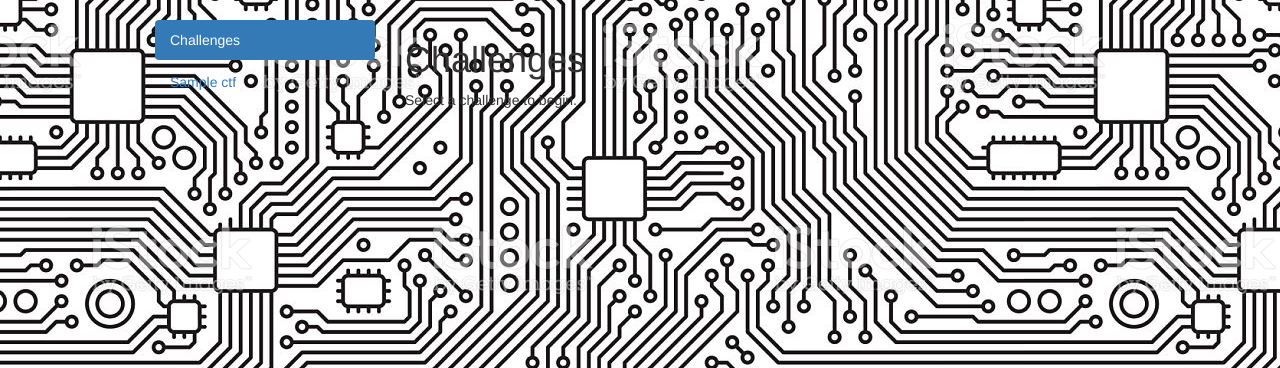
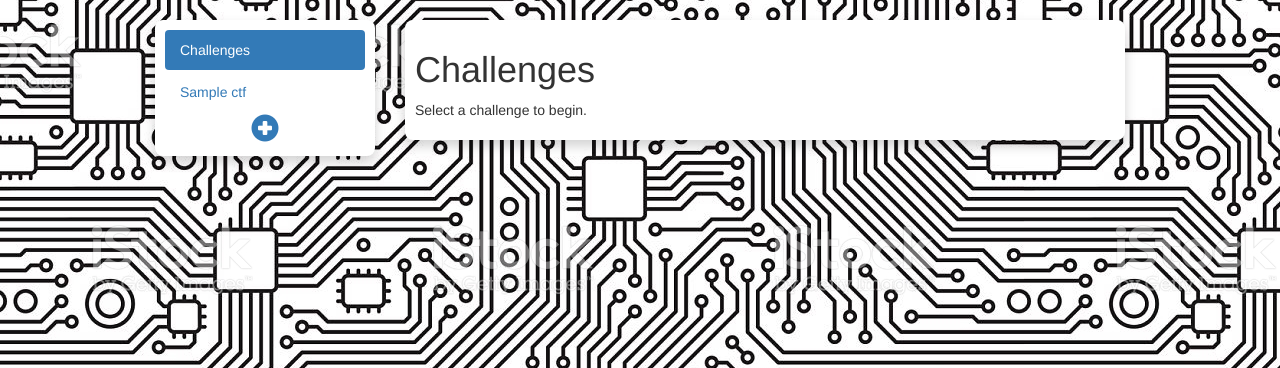
Before and after one commit to Askaholic/csc-web, a Flask app: page /ctf/challenges in a window 1280 px wide. Shown: the part 52-420 px from the top of the page. Run offline with Flask 2, Linux system fonts and the light colour scheme; tables that the repository leaves empty hold one stand-in row (values such as "Sample post"); parts of the project's set-up code (start-up, migrations or seed data) failed here and were passed over; some libraries are stand-ins or nearby versions.

Commit message:
Added some login code, started working on create ctf html elements, added option for blueprints to include their own css and js files located in their static folders

```diff
--- a/csc-flask/app/__init__.py
+++ b/csc-flask/app/__init__.py
@@ -30,6 +30,7 @@ from . import controllers
 from .ctf.models import *
 db.create_all()
 
+
 # generate the layout.html template based on which modules are installed
 @app.before_first_request
 def create_layout_template():
@@ -40,10 +41,19 @@ def create_layout_template():
     # Create the dictionary of installed mods menu items
     mods = []
     for mod in app.iter_blueprints():
-        mods.append({
+        mod_dict = {
             "name": mod.name,
             "nav_entry": mod.get_navbar_entry() if hasattr(mod, "get_navbar_entry") else "",
-            "nav_extension" : mod.get_navbar_extension() if hasattr(mod, "get_navbar_extension") else ""
-        })
+            "nav_extension": mod.get_navbar_extension() if hasattr(mod, "get_navbar_extension") else "",
+        }
+        if hasattr(mod, "get_script"):
+            mod_dict.update({
+                "script": mod.get_script()
+            })
+        if hasattr(mod, "get_css"):
+            mod_dict.update({
+                "css": mod.get_css()
+            })
+        mods.append(mod_dict)
     with open(os.path.join(template_folder, "layout.html"), "w") as layout_template_file:
         layout_template_file.write(template.render(modules=mods))
--- a/csc-flask/app/ctf/__init__.py
+++ b/csc-flask/app/ctf/__init__.py
@@ -24,7 +24,10 @@ class CTFBlueprint(Blueprint):
         '''.format(url_for("ctf.login"), url_for("ctf.challenges"), url_for("ctf.scoreboard"))
         return navbar_entry
 
+    def get_script(self):
+        return "ctf.js"
 
-mod = CTFBlueprint("ctf", __name__, url_prefix="/ctf", template_folder="templates")
+
+mod = CTFBlueprint("ctf", __name__, url_prefix="/ctf", template_folder="templates", static_folder="static")
 
 from . import controllers
--- a/csc-flask/app/ctf/controllers.py
+++ b/csc-flask/app/ctf/controllers.py
@@ -63,7 +63,7 @@ def login():
                     return render_template("ctf/loggedin.html")
                 except:
                     db.session.rollback()
-                    error = "Database failure! Please contact an administrator"
+                    error = "Database failure! Please contact an administrator."
                     raise
         elif create is False or create is None:
             # Check hash
@@ -71,14 +71,18 @@ def login():
             if db_user is None:
                 error = "Login failed, please try again."
             elif bcrypt.checkpw((hashlib.sha256(pasw.encode(), db_user.hash))):
-                session['user'] = user
-                return render_template("ctf/loggedin.html")
+                if db_user.is_active is True:
+                    session['user'] = user
+                    return render_template("ctf/loggedin.html")
+                else:
+                    error = "Login falied, your account is not active. Please contact an administrator."
             else:
-                error = "Login failed, please try again"
+                error = "Login failed, please try again."
     if error is not None:
         return render_template('ctf/login.html', error=error)
     else:
         return render_template('ctf/login.html')
+
 
 @mod.route('/logout')
 def logout():
@@ -88,7 +92,11 @@ def logout():
 
 @mod.route('/challenges')
 def challenges():
-    return render_template('ctf/challenges.html', challenges=get_ctfs())
+    is_admin = False
+    if "username" in session:
+        user = User.query.filter_by(username=session['username']).first()
+        is_admin = user.is_admin
+    return render_template('ctf/challenges.html', challenges=get_ctfs(), is_admin=is_admin)
 
 
 @mod.route('/scoreboard')
--- /dev/null
+++ b/csc-flask/app/ctf/static/ctf.js
@@ -0,0 +1,19 @@
+$(document).ready(
+  function() {
+    $("#add-challenge").click(addCTF);
+
+    $("#create-account").change(
+      function() {
+        target = $(this).attr("data-target");
+        if ($(this).is(":checked"))
+          $(target).show(120);
+        else
+          $(target).hide(120);
+      }
+    );
+  }
+);
+
+function addCTF() {
+  alert("Clicked");
+}
--- a/csc-flask/app/ctf/templates/ctf/challenges.html
+++ b/csc-flask/app/ctf/templates/ctf/challenges.html
@@ -14,17 +14,28 @@
 {% block body %}
 <div class="centered-wrapper">
   <div class="col-md-3">
+    <div class="background">
       <ul class="nav nav-pills nav-stacked">
         <li class="active"><a href="#">Challenges</a></li>
         {% for ch in challenges %}
         <li><a href="#">{{ ch.name }}</a></li>
         {% endfor %}
+        {% if true %}
+        <li>
+          <div class="text-center">
+              <a id="add-challenge" class="glyphicon glyphicon-plus-sign gi-2x" title="Create a new CTF" data-toggle="tooltip" data-placement="bottom" href="#"></a>
+          </div>
+        </li>
+        {% endif %}
       </ul>
+    </div>
   <!-- End first column -->
   </div>
   <div class="col-md-9">
+    <div class="background">
       <h1>Challenges</h1>
       <p>Select a challenge to begin.</p>
+    </div>
   <!-- End second column -->
   </div>
 <!-- End centered-wrapper -->
--- a/csc-flask/app/ctf/templates/ctf/scoreboard.html
+++ b/csc-flask/app/ctf/templates/ctf/scoreboard.html
@@ -23,8 +23,10 @@
   <!-- End first column -->
   </div>
   <div class="col-md-9">
-    <h1>Score Board</h1>
-    <p>Select a challenge to view its scoreboard.</p>
+    <div class="background">
+      <h1>Score Board</h1>
+      <p>Select a challenge to view its scoreboard.</p>
+    </div>
   <!-- End second column -->
   </div>
   <script type="text/javascript" src="//cdnjs.cloudflare.com/ajax/libs/socket.io/1.3.6/socket.io.min.js"></script>
--- a/csc-flask/app/static/cyber.js
+++ b/csc-flask/app/static/cyber.js
@@ -1,21 +1,5 @@
 $(document).ready(
   function() {
-    registerHandlers();
+    $('[data-toggle="tooltip"]').tooltip({ trigger: "hover", delay: { show: 2000 } });
   }
 );
-
-function registerHandlers() {
-  registerCheckboxHandler();
-}
-
-function registerCheckboxHandler() {
-  $("#create-account").change(
-    function() {
-      target = $(this).attr("data-target");
-      if ($(this).is(":checked"))
-        $(target).show(120);
-      else
-        $(target).hide(120);
-    }
-  );
-}
--- a/csc-flask/app/static/style.css
+++ b/csc-flask/app/static/style.css
@@ -2,6 +2,18 @@ html, body {
   height: 100%;
   background-image: url("circuit.jpg");
   background-repeat: repeat;
+}
+
+#add-challenge {
+   text-decoration: none;
+}
+
+.background {
+  background-color: #FFFFFF;
+  border-radius: 8px;
+  padding: 10px;
+  -webkit-box-shadow: 0 6px 12px rgba(0,0,0,.175);
+  box-shadow: 0 6px 12px rgba(0,0,0,.175);
 }
 .canvas-background {
   display: block;
@@ -45,6 +57,18 @@ html, body {
   background-color: #0c5493;
   border-color: #083964;
   color: #9fb3c4;
+}
+.gi-2x {
+  font-size: 2em;
+}
+.gi-3x {
+  font-size: 3em;
+}
+.gi-4x {
+  font-size: 4em;
+}
+.gi-5x {
+  font-size: 5em;
 }
 .navbar-cyber {
   background-color: #0c5493;
--- a/csc-flask/app/templates/base.html
+++ b/csc-flask/app/templates/base.html
@@ -1,13 +1,22 @@
 <!DOCTYPE html>
 <html>
   <head>
-    <link rel="shortcut icon" href="{% raw %}{{ url_for('index', _external=True) }}{% endraw %}static/favicon.ico" type="image/x-icon">
-    <link rel="icon" href="{% raw %}{{ url_for('index', _external=True) }}{% endraw %}static/favicon.ico" type="image/x-icon">
+    <link rel="shortcut icon" href="{% raw %}{{ url_for('static', _external=True, filename='favicon.ico') }}{% endraw %}" type="image/x-icon">
+    <link rel="icon" href="{% raw %}{{ url_for('static', _external=True, filename='favicon.ico') }}{% endraw %}" type="image/x-icon">
     <link rel="stylesheet" href="https://maxcdn.bootstrapcdn.com/bootstrap/3.3.7/css/bootstrap.min.css">
-    <link rel="stylesheet" href="{% raw %}{{ url_for('index', _external=True) }}{% endraw %}static/style.css">
+    <link rel="stylesheet" href="{% raw %}{{ url_for('static', _external=True, filename='style.css') }}{% endraw %}">
     <script src="https://ajax.googleapis.com/ajax/libs/jquery/3.2.1/jquery.min.js"></script>
     <script src="https://maxcdn.bootstrapcdn.com/bootstrap/3.3.7/js/bootstrap.min.js"></script>
-    <script src="{% raw %}{{ url_for('index', _external=True) }}{% endraw %}static/cyber.js"></script>
+    <script src="{% raw %}{{ url_for('static', _external=True, filename='cyber.js') }}{% endraw %}"></script>
+    {# Add any custom css or javascript from installed modules #}
+    {% for mod in modules %}
+      {% if mod.script is defined %}
+      <script src="{% raw %}{{ url_for('{% endraw %}{{ mod.name }}{% raw %}.static', _external=True, filename='{% endraw %}{{ mod.script }}{% raw %}') }}{% endraw %}"></script>
+      {% endif %}
+      {% if mod.css is defined %}
+      <link rel="{% raw %}{{ url_for('{% endraw %}{{ mod.name }}{% raw %}.static', _external=True, filename='{% endraw %} {{ mod.css }}{% raw %}') }}{% endraw %}"></script>
+      {% endif %}
+    {% endfor %}
     <meta name="viewport" content="width=device-width, initial-scale=1">
     <title>UAF Cyber Security Club</title>
   </head>
```
Also changed, not shown: csc-flask/app/ctf/models.py (+8 -7 lines). Lines whose indentation alone changed are shown as unchanged.
